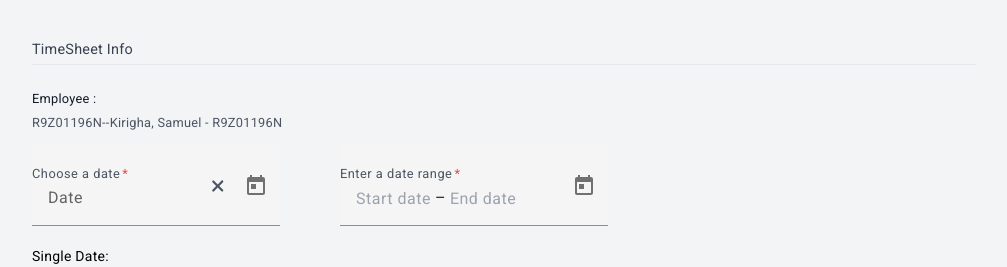
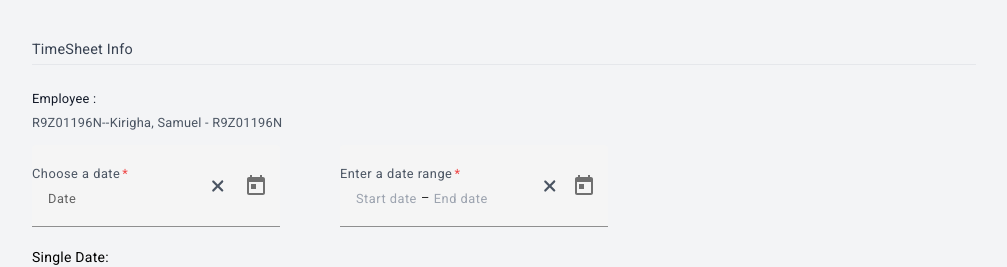
Before and after one commit to sammykirigha/time-intact, an Angular app: page / in a window 1280 px wide. Shown: the top 267 px of the page, without its empty margins (136-1143 px from the left). Built offline with nearby package versions, Linux system fonts and the light colour scheme; what @coreui/angular would draw is missing.

Commit message:
made some changes on updating the dates

```diff
--- a/src/app/app.component.css
+++ b/src/app/app.component.css
@@ -1,3 +1,9 @@
 .example-form-field {
   margin-right: 20px;
 }
+#mat-date-range-input-0
+  > div
+  > div.mat-date-range-input-wrapper.mat-date-range-input-end-wrapper {
+  font-size: 10px;
+  background-color: red;
+}
--- a/src/app/app.component.html
+++ b/src/app/app.component.html
@@ -23,6 +23,7 @@
         matInput
         [matDatepicker]="datepicker"
         placeholder="Date"
+        class="!text-[0.8rem]"
         #dateSelected
         (dateChange)="onDateChange(dateSelected)"
       />
@@ -51,7 +52,7 @@
         class="text-[.8rem] -ml-4 text-gray-600 after:content-['*'] after:ml-0.5 after:text-red-500"
         >Enter a date range</label
       >
-      <mat-date-range-input [rangePicker]="rangePicker">
+      <mat-date-range-input [rangePicker]="rangePicker" class="!text-[0.8rem]">
         <input matStartDate placeholder="Start date" #dateRangeStart />
         <input
           matEndDate
@@ -60,6 +61,13 @@
           (dateChange)="dateRangeChange(dateRangeStart, dateRangeEnd)"
         />
       </mat-date-range-input>
+      <mat-icon
+        matDatepickerToggleIcon
+        *ngIf="toggleShowDateCancelForDateRange"
+        (click)="clearDateRange($event, dateRangeStart, dateRangeEnd)"
+        class="cursor-pointer absolute top-7 right-0"
+        ><fa-icon [icon]="faXmark" class="text-gray-600 text-lg"></fa-icon
+      ></mat-icon>
       <mat-datepicker-toggle
         matIconSuffix
         [for]="rangePicker"
--- a/src/app/app.component.ts
+++ b/src/app/app.component.ts
@@ -49,7 +49,7 @@ export class AppComponent {
   faAngleDown = faAngleDown;
   faXmark = faXmark;
   title = 'intact-time-log';
-  dateTypeSelected: string = '';
+  showDateCancelForDateRange: boolean = false;
   selectedDate: any | undefined;
   selectedDateRange = new FormControl();
   dateRangeStart: any | undefined;
@@ -124,6 +124,20 @@ export class AppComponent {
     dateSelected.value = '';
   }
 
+  clearDateRange(
+    event: any,
+    dateRangeStart: HTMLInputElement,
+    dateRangeEnd: HTMLInputElement
+  ) {
+    event.stopPropagation();
+    dateRangeStart.value = '';
+    dateRangeEnd.value = '';
+  }
+
+  toggleShowDateCancelForDateRange() {
+    this.showDateCancelForDateRange = true;
+  }
+
   onToggleShowAttachmentSelect(): void {
     this.showAttachmentSelect = !this.showAttachmentSelect;
   }
```
